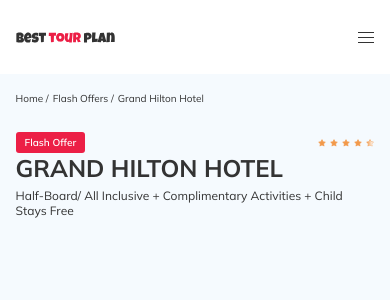
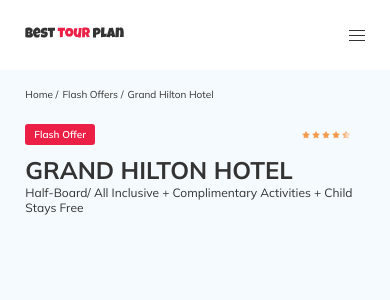
Before and after one commit to MedvedevNik/tour-plan, a PHP site: page / in a window 390 px wide. Shown: the top 300 px of the page. Run offline with PHP 8.4, Linux system fonts and the light colour scheme.

Commit message:
fix: fixed Pixelperfet for desktop and responsive

```diff
--- a/css/style.css
+++ b/css/style.css
@@ -403,7 +403,7 @@ img {
 }
 
 .hotel-info__description {
-  margin: 5px 0;
+  margin: 0;
 }
 
 .hotel-name {
@@ -420,14 +420,16 @@ img {
 
 .hotel-description {
   font-size: 12px;
-  line-height: 15px;
+  line-height: 17px;
 }
 
 .stars {
+  display: flex;
   flex-basis: 100%;
 }
 
 .stars__icon {
+  margin-right: 2px;
   width: 8px;
   height: 8px;
   fill: #F2994A;
@@ -612,10 +614,11 @@ img {
     padding-bottom: 30px;
   }
   .navbar__search {
-    margin-left: auto;
+    margin-left: 48px;
   }
   .navbar-menu {
-    padding-top: 22px;
+    justify-content: space-around;
+    padding-top: 20px;
     padding-bottom: 22px;
   }
   .navbar-menu__link {
@@ -623,14 +626,23 @@ img {
     line-height: 15px;
   }
   .search__input {
-    width: 350px;
+    width: 340px;
+  }
+  .hotel {
+    padding-top: 15px;
+  }
+  .hotel-info__rating {
+    margin-top: 8px;
+  }
+  .stars__icon {
+    margin-top: 9px;
   }
 }
 
 @media (max-width: 767px) {
   .container {
     max-width: 576px;
-    width: 92%;
+    width: 87%;
   }
   .navbar__search, .navbar-menu, .navbar__user {
     display: none;
@@ -654,12 +666,19 @@ img {
   }
   .stars {
     flex-basis: auto;
+    margin-right: 13px;
+  }
+  .stars__icon {
+    margin-top: 0;
   }
   .hotel {
     padding-top: 5px;
   }
   .hotel-name {
     flex-basis: 100%;
+  }
+  .hotel-description {
+    line-height: 15px;
   }
   .hotel-wrapper {
     justify-content: space-between;
@@ -668,8 +687,7 @@ img {
     width: 100%;
   }
   .hotel-info__name {
-    margin-top: 4px;
-    margin: 0;
+    margin-top: 10px;
   }
   .hotel-info__rating {
     display: none;
@@ -677,6 +695,7 @@ img {
   .hotel-info__offer {
     order: -1;
     margin-left: 0;
+    margin-top: 0;
   }
 }
 
@@ -685,7 +704,9 @@ img {
     width: 99px;
   }
   .navbar-top {
-    padding: 28px 0;
+    align-items: flex-end;
+    justify-content: space-between;
+    padding: 23px 0 29px;
   }
 }
 /*# sourceMappingURL=style.css.map */
--- a/sass/_media.sass
+++ b/sass/_media.sass
@@ -11,20 +11,29 @@
       padding-top: 30px
       padding-bottom: 30px
     &__search
-      margin-left: auto
+      margin-left: 48px
     &-menu
-      padding-top: 22px
+      justify-content: space-around
+      padding-top: 20px
       padding-bottom: 22px
       &__link
         font-size: 12px
         line-height: 15px
   .search
     &__input
-      width: 350px
+      width: 340px
+  .hotel
+    padding-top: 15px
+    &-info
+      &__rating
+        margin-top: 8px
+  .stars
+    &__icon
+      margin-top: 9px
 @media (max-width: 767px)
   .container
     max-width: 576px
-    width: 92%
+    width: 87%
   .navbar
     &__search,
     &-menu,
@@ -48,26 +57,33 @@
         background-color: $text-color
   .stars
     flex-basis: auto
+    margin-right: 13px
+    &__icon
+      margin-top: 0
   .hotel
     padding-top: 5px
     &-name
       flex-basis: 100%
+    &-description
+      line-height: 15px
     &-wrapper
       justify-content: space-between
     &-info
       &__text
         width: 100%
       &__name
-        margin-top: 4px
-        margin: 0
+        margin-top: 10px
       &__rating
         display: none
       &__offer
         order: -1
         margin-left: 0
+        margin-top: 0
 @media (max-width: 576px)
   .logo
     width: 99px
   .navbar
     &-top
-      padding: 28px 0
+      align-items: flex-end
+      justify-content: space-between
+      padding: 23px 0 29px
--- a/sass/templates/_hotel.sass
+++ b/sass/templates/_hotel.sass
@@ -12,7 +12,7 @@
       margin-top: 4px
       margin-bottom: 0
     &__description
-      margin: 5px 0
+      margin: 0
   &-name
     font-size: 24px
     line-height: 30px
@@ -23,10 +23,12 @@
     align-items: center
   &-description
     font-size: 12px
-    line-height: 15px
+    line-height: 17px
 .stars
+  display: flex
   flex-basis: 100%
   &__icon
+    margin-right: 2px
     width: 8px
     height: 8px
     fill: #F2994A
```
Also changed, not shown: 1 other file.
